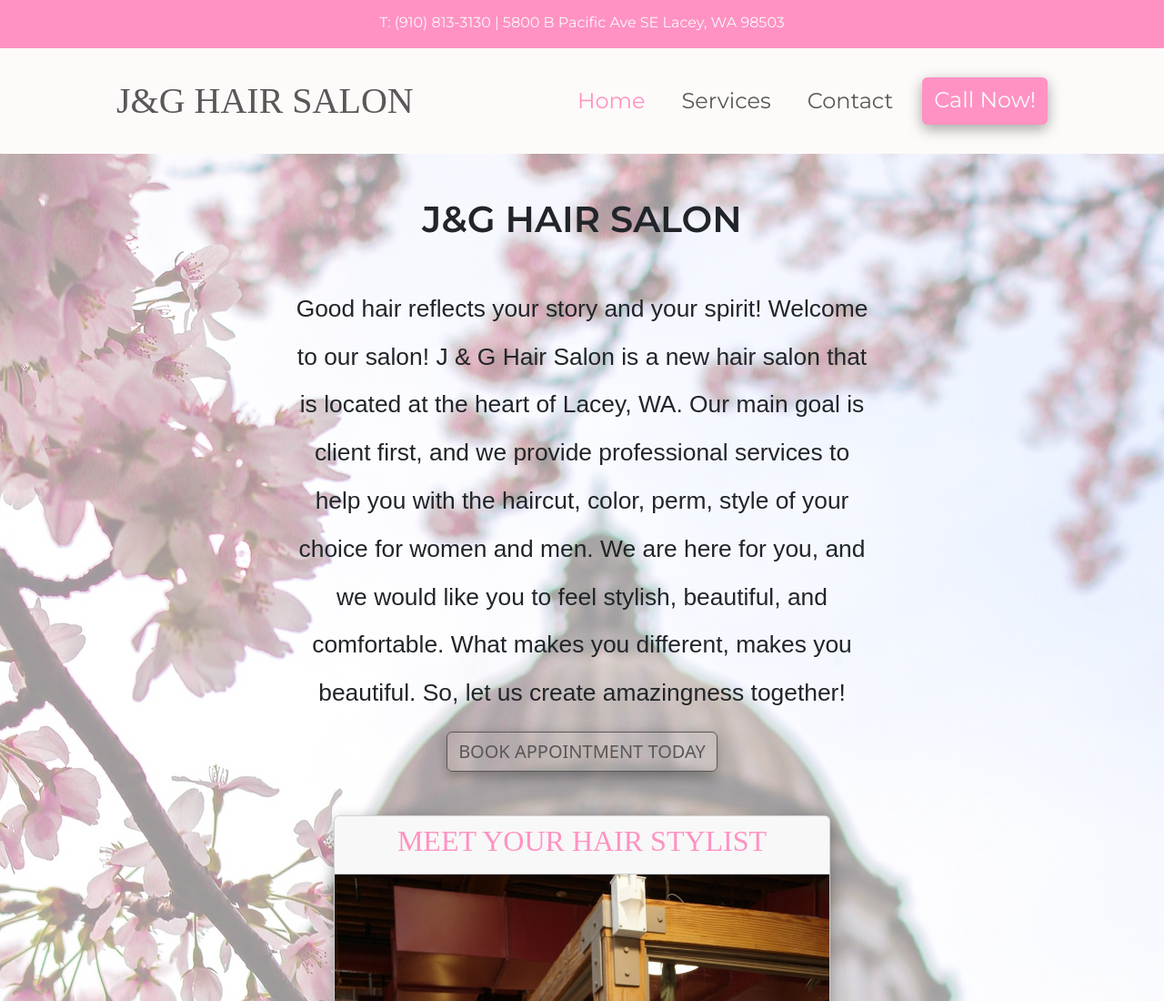
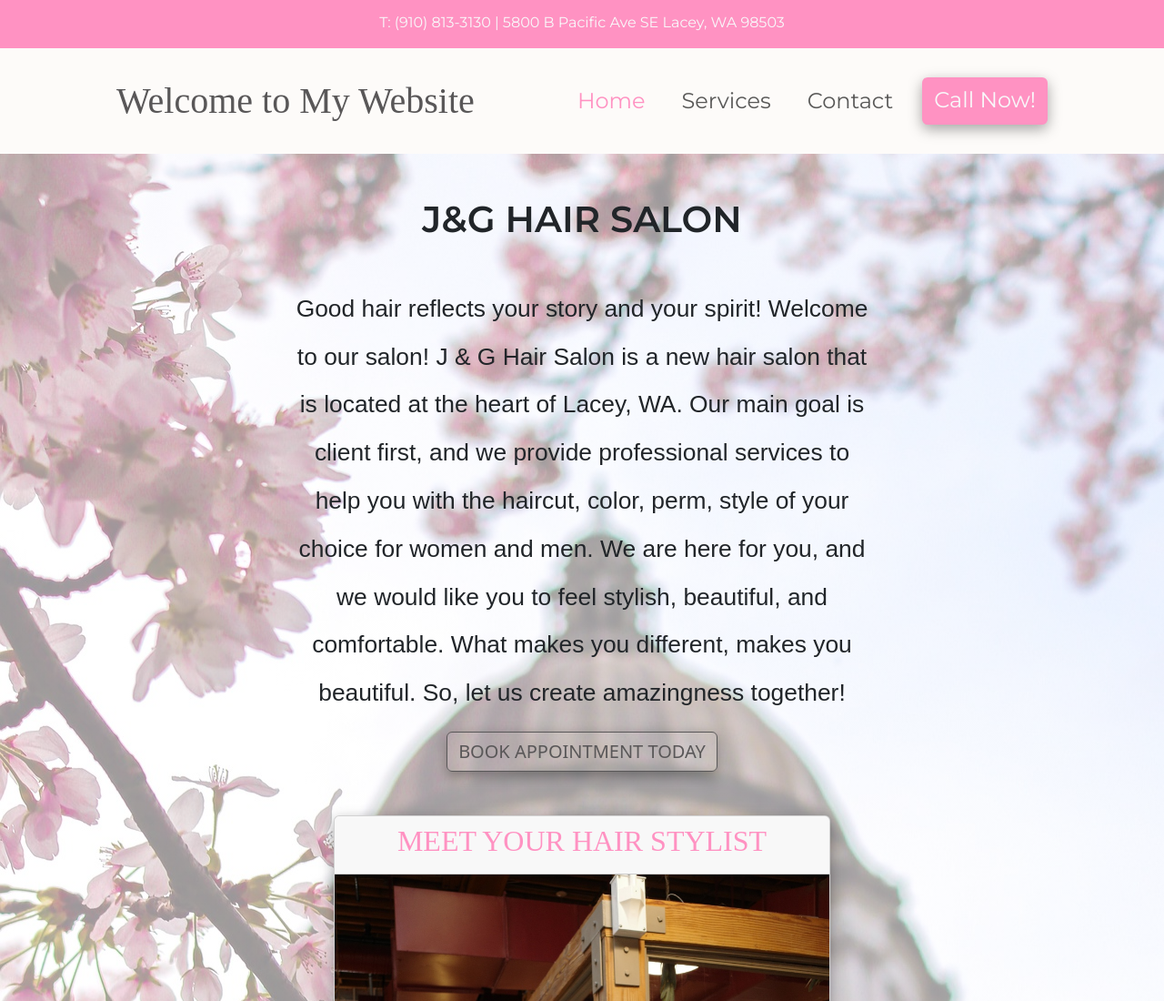
Before and after one commit to joshin02/JandG, a plain HTML site: page home.html in a window 1280 px wide. Shown: the top 1100 px of the page at 91% size. Drawn offline with nearby package versions, Linux system fonts and the light colour scheme; a web font is replaced by a local one.

Commit message:
testing cms integration

```diff
--- /dev/null
+++ b/content/header.json
@@ -0,0 +1,5 @@
+{
+    "site_title": "Welcome to My Website",
+    "phone_number": "123-456-7890",
+    "hours": "Mon-Fri, 9 AM - 5 PM"
+  }
--- a/home.html
+++ b/home.html
@@ -22,7 +22,7 @@
         </div>
         <nav class="navbar navbar-expand-lg">
             <div class="container-fluid">
-                <a class="navbar-brand fs-1" href="#">J&G HAIR SALON</a>
+                <a id="site-title" class="navbar-brand fs-1" href="#">J&G HAIR SALON</a>
                 <!--toggle button for mobile nav-->
                 <button class="navbar-toggler" type="button" data-bs-toggle="collapse" data-bs-target="#main-nav" aria-controls="main-nav" aria-expanded="false" aria-label="Toggle navigation">
                     <span class="navbar-toggler-icon"></span>
@@ -114,5 +114,6 @@
         </div>
     </footer>
     <script src="https://cdn.jsdelivr.net/npm/bootstrap@5.3.3/dist/js/bootstrap.bundle.min.js" integrity="sha384-YvpcrYf0tY3lHB60NNkmXc5s9fDVZLESaAA55NDzOxhy9GkcIdslK1eN7N6jIeHz" crossorigin="anonymous"></script>
+    <script type="text/javascript" src="script.js"></script>
 </body>
 </html>
--- /dev/null
+++ b/script.js
@@ -0,0 +1,8 @@
+fetch('content/header.json')
+  .then(response => response.json())
+  .then(data => {
+    document.getElementById('site-title').textContent = data.site_title;
+    document.getElementById('phone-number').textContent = `Phone: ${data.phone_number}`;
+    document.getElementById('hours').textContent = `Hours: ${data.hours}`;
+  })
+  .catch(error => console.error('Error loading content:', error));
```
Also changed, not shown: admin/index.html (added, +12 -0 lines), contact.html (+1 -0 lines), services.html (+1 -0 lines), 2 other files.
